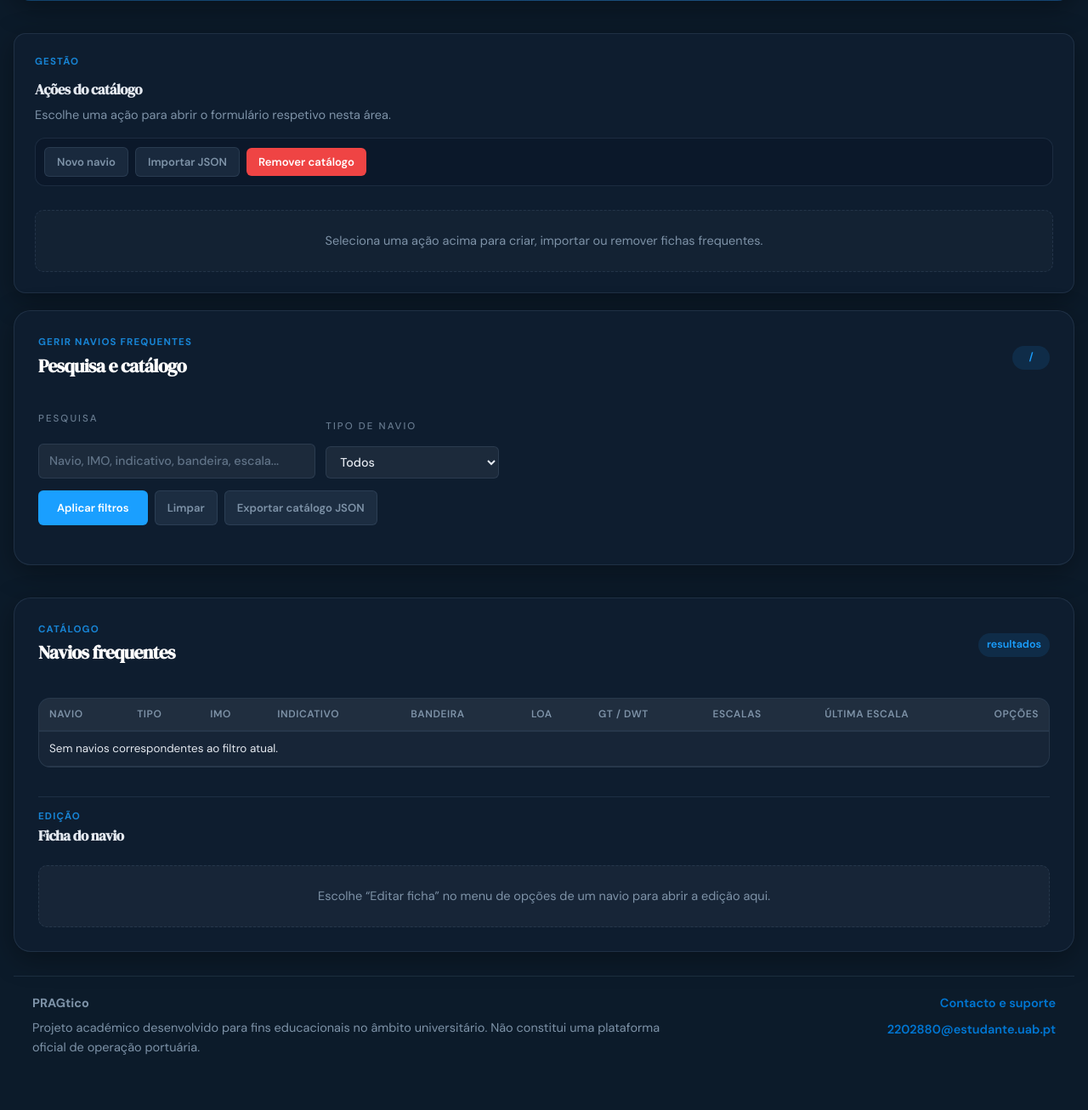
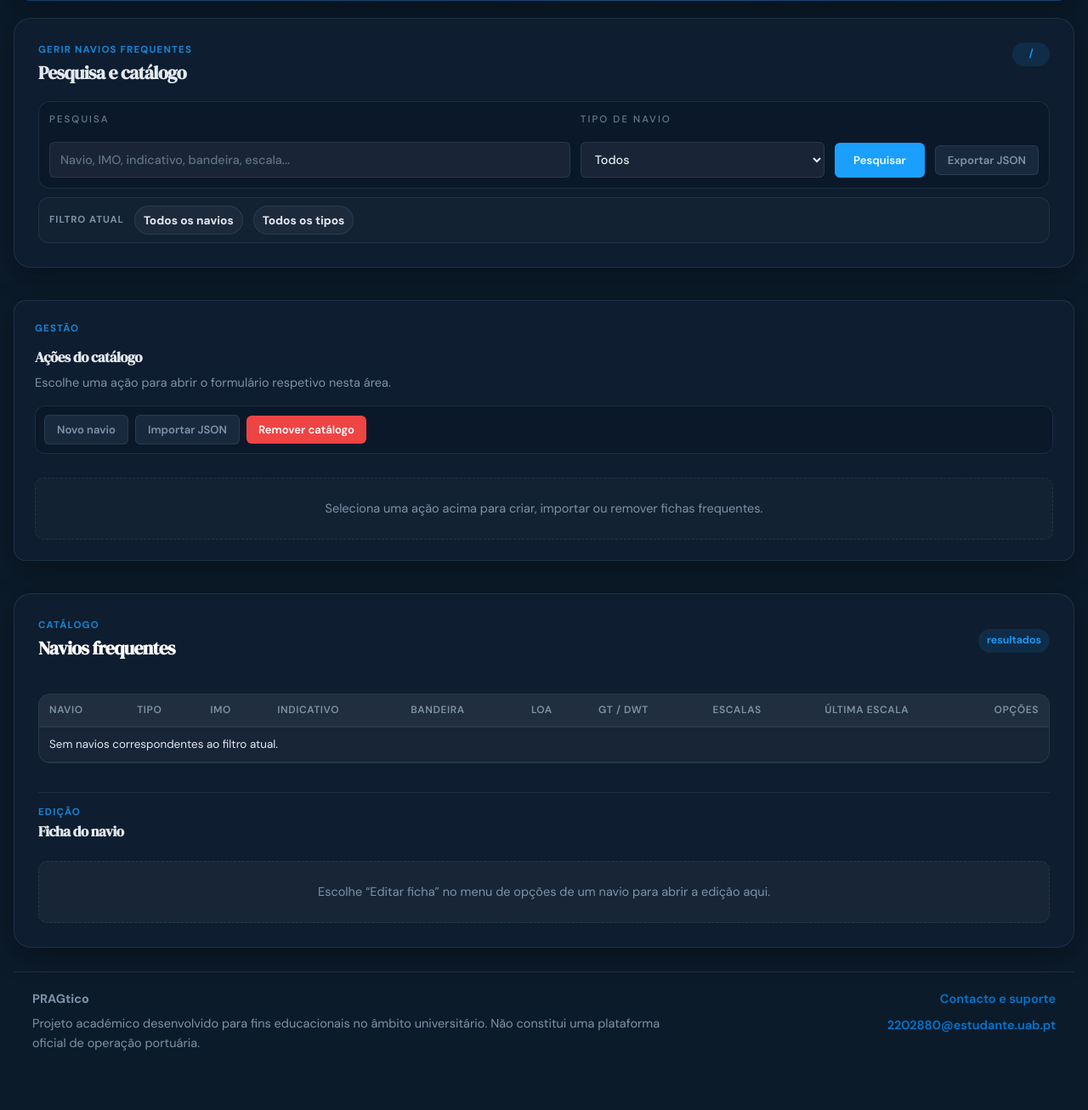
Before and after one commit to pereira-andre/pragtico, a Flask app: template templates/vessel_catalog.html in a window 1280 px wide. Shown: the part 371-1677 px from the top of the page at 85% size. After the commit the page ends 1607 px from the top, so only its background shows below. Run offline with Flask 3, Linux system fonts and the light colour scheme; the template is opened without the code that fills it, so the values that code supplies are empty; parts of the project's set-up code (start-up, migrations or seed data) failed here and were passed over; some libraries are stand-ins or nearby versions.

Commit message:
Refine vessel catalog search layout

```diff
--- a/static/css/dashboard.css
+++ b/static/css/dashboard.css
@@ -1230,6 +1230,112 @@
   padding: 0 16px 16px;
 }
 
+.vessel-search-panel {
+  display: grid;
+  gap: 16px;
+  order: 2;
+}
+
+.vessel-admin-page > .hero-card {
+  order: 1;
+}
+
+.vessel-admin-page .vessel-management-panel {
+  order: 3;
+}
+
+.vessel-admin-page .vessel-table-panel {
+  order: 4;
+}
+
+.vessel-search-head,
+.vessel-search-count,
+.vessel-search-actions,
+.vessel-filter-state {
+  display: flex;
+  align-items: flex-start;
+  gap: 12px;
+}
+
+.vessel-search-head {
+  justify-content: space-between;
+}
+
+.vessel-search-head h2 {
+  margin: 0;
+}
+
+.vessel-search-count,
+.vessel-search-actions {
+  align-items: center;
+  flex-wrap: wrap;
+  justify-content: flex-end;
+}
+
+.vessel-search-count .mini-button,
+.vessel-search-actions .mini-button {
+  width: auto !important;
+  flex: 0 0 auto;
+}
+
+.vessel-search-form {
+  display: grid;
+  gap: 10px;
+}
+
+.vessel-search-bar {
+  display: grid;
+  grid-template-columns: minmax(280px, 1.6fr) minmax(220px, 0.75fr) auto;
+  gap: 12px;
+  align-items: end;
+  padding: 12px;
+  border: 1px solid rgba(130, 160, 195, 0.14);
+  border-radius: 14px;
+  background: rgba(7, 16, 29, 0.24);
+}
+
+.vessel-search-field,
+.vessel-type-field {
+  display: grid;
+  gap: 7px;
+  min-width: 0;
+}
+
+.vessel-search-field input,
+.vessel-type-field select {
+  min-height: 42px;
+}
+
+.vessel-filter-state {
+  flex-wrap: wrap;
+  align-items: center;
+  padding: 9px 12px;
+  border: 1px solid rgba(130, 160, 195, 0.12);
+  border-radius: 12px;
+  background: rgba(255, 255, 255, 0.025);
+  color: var(--muted);
+  font-size: 0.86rem;
+}
+
+.vessel-filter-state span {
+  color: var(--muted);
+  text-transform: uppercase;
+  letter-spacing: 0.08em;
+  font-size: 0.72rem;
+  font-weight: 700;
+}
+
+.vessel-filter-state strong {
+  display: inline-flex;
+  align-items: center;
+  min-height: 28px;
+  padding: 5px 10px;
+  border: 1px solid rgba(130, 160, 195, 0.14);
+  border-radius: 999px;
+  color: var(--text);
+  background: rgba(255, 255, 255, 0.04);
+}
+
 .vessel-management-panel {
   margin-top: 18px;
 }
@@ -1477,6 +1583,23 @@
 }
 
 @media (max-width: 860px) {
+  .vessel-search-head,
+  .vessel-search-count,
+  .vessel-search-actions,
+  .vessel-filter-state {
+    flex-direction: column;
+    align-items: stretch;
+  }
+
+  .vessel-search-bar {
+    grid-template-columns: 1fr;
+  }
+
+  .vessel-search-count .mini-button,
+  .vessel-search-actions .mini-button {
+    width: 100% !important;
+  }
+
   .planning-admin-tools-head,
   .planning-admin-foot,
   .planning-admin-actions {
--- a/templates/vessel_catalog.html
+++ b/templates/vessel_catalog.html
@@ -65,22 +65,27 @@
     </div>
   </section>
 
-  <section class="panel planned-panel">
-    <div class="section-head archive-head">
+  <section class="panel planned-panel vessel-search-panel">
+    <div class="vessel-search-head">
       <div>
         <p class="eyebrow">Gerir navios frequentes</p>
         <h2>Pesquisa e catálogo</h2>
       </div>
-      <span class="ops-pill ops-pill-strong">{{ vessel_summary.filtered_count }}/{{ vessel_summary.total_count }}</span>
+      <div class="vessel-search-count">
+        <span class="ops-pill ops-pill-strong">{{ vessel_summary.filtered_count }}/{{ vessel_summary.total_count }}</span>
+        {% if vessel_filters.q or vessel_filters.vessel_type %}
+          <a class="mini-button secondary-button" href="{{ url_for('port_calls.vessel_catalog') }}">Limpar filtros</a>
+        {% endif %}
+      </div>
     </div>
 
-    <form method="get" action="{{ url_for('port_calls.vessel_catalog') }}" class="archive-filter-form">
-      <div class="archive-filter-grid">
-        <label class="archive-search-field">
+    <form method="get" action="{{ url_for('port_calls.vessel_catalog') }}" class="vessel-search-form">
+      <div class="vessel-search-bar">
+        <label class="vessel-search-field">
           <span class="mini-label">Pesquisa</span>
           <input name="q" type="search" value="{{ vessel_filters.q }}" placeholder="Navio, IMO, indicativo, bandeira, escala...">
         </label>
-        <label>
+        <label class="vessel-type-field">
           <span class="mini-label">Tipo de navio</span>
           <select name="vessel_type">
             <option value="" {% if not vessel_filters.vessel_type %}selected{% endif %}>Todos</option>
@@ -89,11 +94,15 @@
             {% endfor %}
           </select>
         </label>
+        <div class="vessel-search-actions">
+          <button type="submit" class="mini-button">Pesquisar</button>
+          <a class="mini-button secondary-button" href="{{ url_for('port_calls.export_vessel_catalog_json', q=vessel_filters.q, vessel_type=vessel_filters.vessel_type) }}">Exportar JSON</a>
+        </div>
       </div>
-      <div class="archive-actions">
-        <button type="submit" class="mini-button">Aplicar filtros</button>
-        <a class="mini-button secondary-button" href="{{ url_for('port_calls.vessel_catalog') }}">Limpar</a>
-        <a class="mini-button secondary-button" href="{{ url_for('port_calls.export_vessel_catalog_json', q=vessel_filters.q, vessel_type=vessel_filters.vessel_type) }}">Exportar catálogo JSON</a>
+      <div class="vessel-filter-state" aria-label="Filtro atual">
+        <span>Filtro atual</span>
+        <strong>{{ vessel_filters.q or "Todos os navios" }}</strong>
+        <strong>{{ vessel_filters.vessel_type or "Todos os tipos" }}</strong>
       </div>
     </form>
   </section>
```
Also changed, not shown: tests/test_vessel_catalog_layout.py (added, +44 -0 lines).
